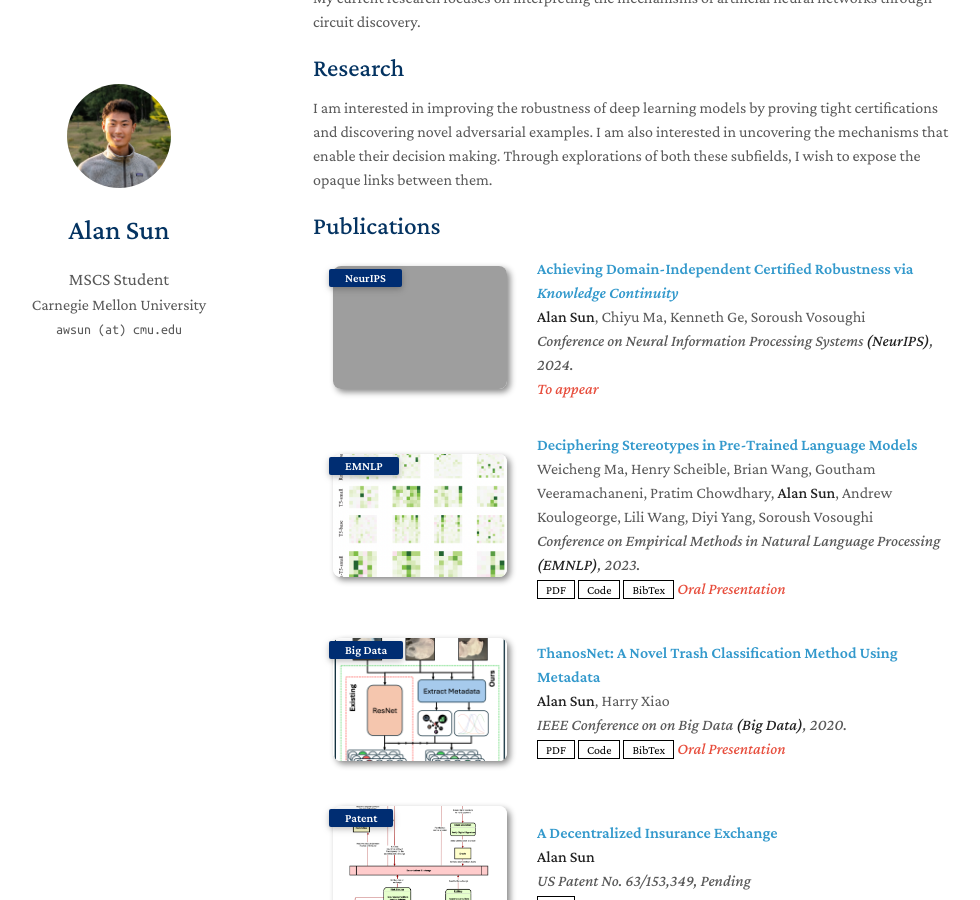
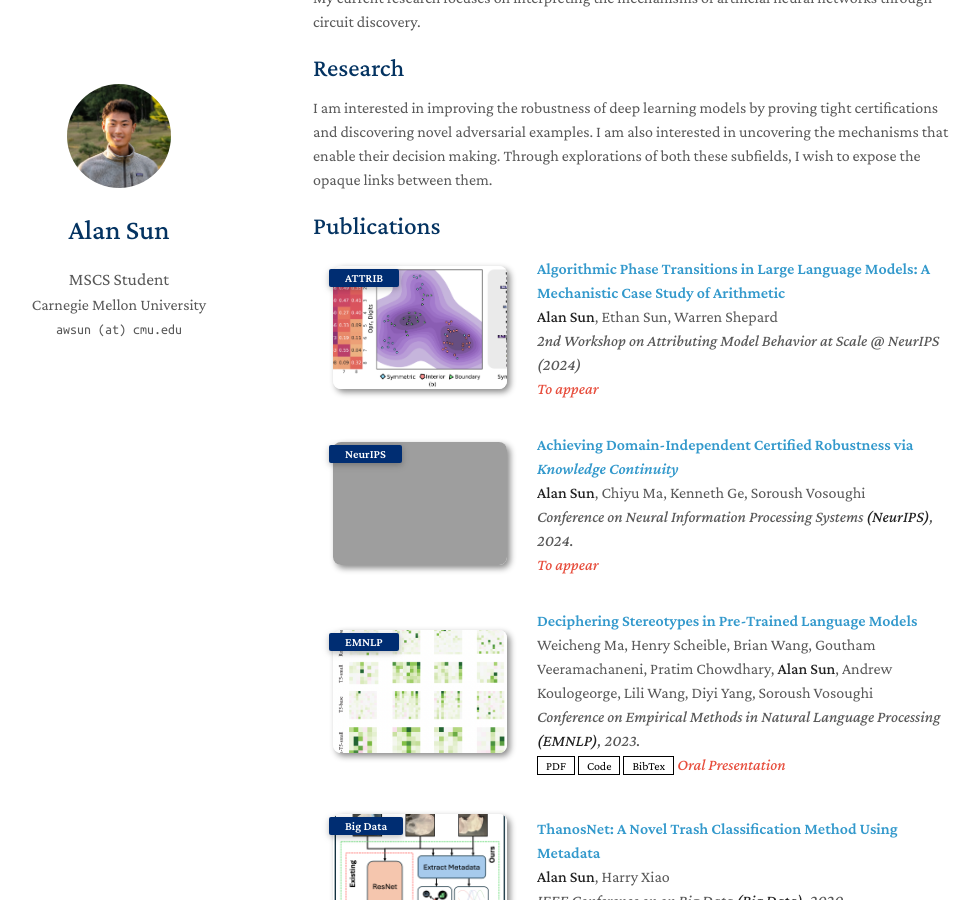
Before and after one commit to ethansun888/ethansun888.github.io, a Jekyll site: the page built from index.md, in a window 1280 px wide and 900 px high, scrolled down 355 px. Shown: the whole window, without its empty margins (157-1137 px from the left). Built offline with Jekyll 4.4.1, drawn with Linux system fonts in a browser that asks for light colours; nearby versions of some CDN libraries; a style sheet for code colours, icons or effects is not loaded; our own code applies the rules of GitHub Pages for plain Markdown files; grey boxes are pictures that could not be loaded.

Commit message:
added attrib publication

```diff
--- a/_data/publications.yml
+++ b/_data/publications.yml
@@ -1,4 +1,11 @@
 main:
+  - title: "Algorithmic Phase Transitions in Large Language Models: A Mechanistic Case Study of Arithmetic"
+    authors: <strong>Alan Sun</strong>, Ethan Sun, Warren Shepard
+    conference_short: ATTRIB
+    conference: 2nd Workshop on Attributing Model Behavior at Scale @ NeurIPS (2024)
+    notes: To appear
+    image: ./assets/img/panels-cover.png
+
   - title: Achieving Domain-Independent Certified Robustness via <i>Knowledge Continuity</i>
     authors: <strong>Alan Sun</strong>, Chiyu Ma, Kenneth Ge, Soroush Vosoughi
     conference_short: NeurIPS
```
Also changed, not shown: assets/img/panels-cover.png (added), 1 other file.
